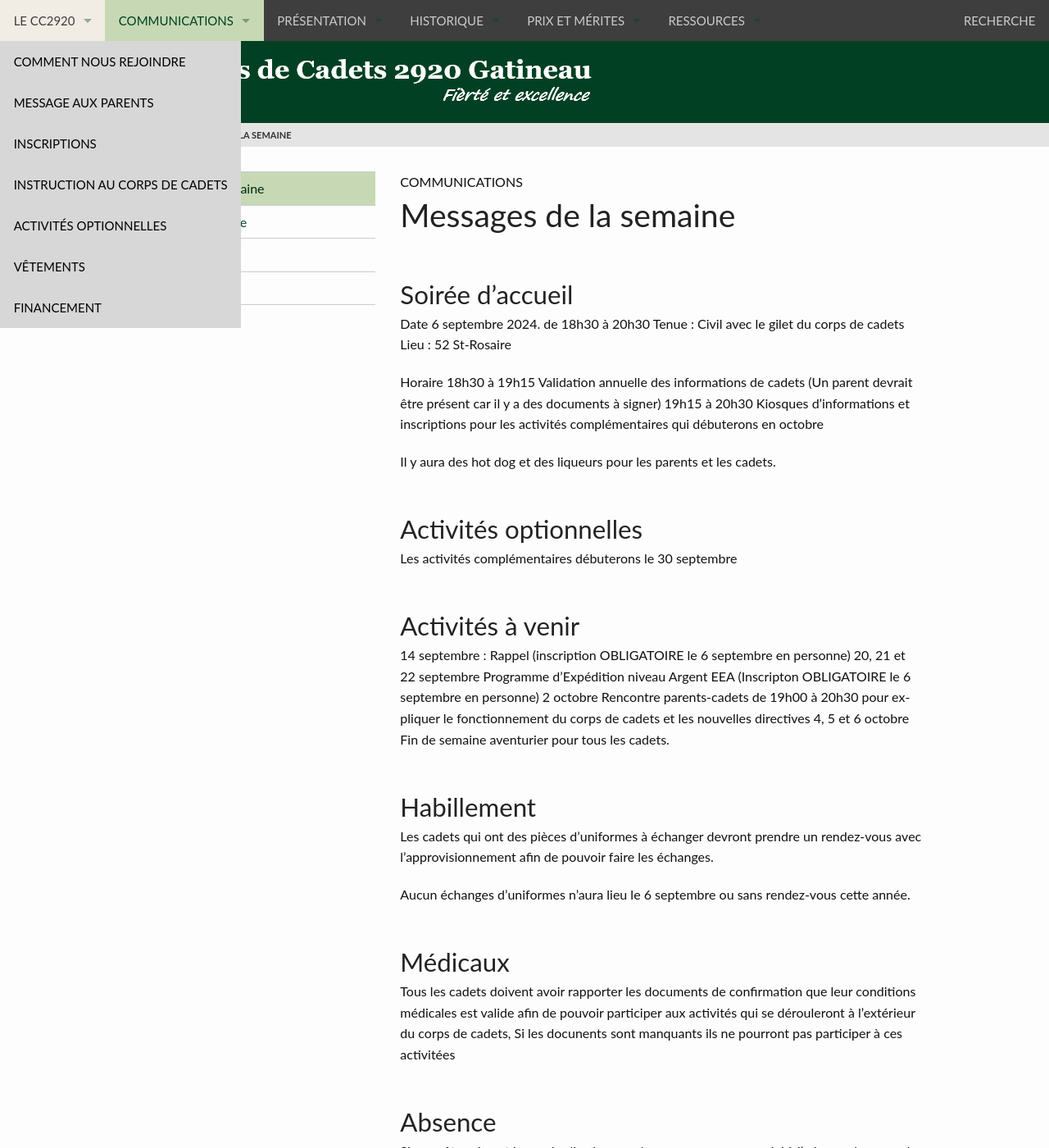
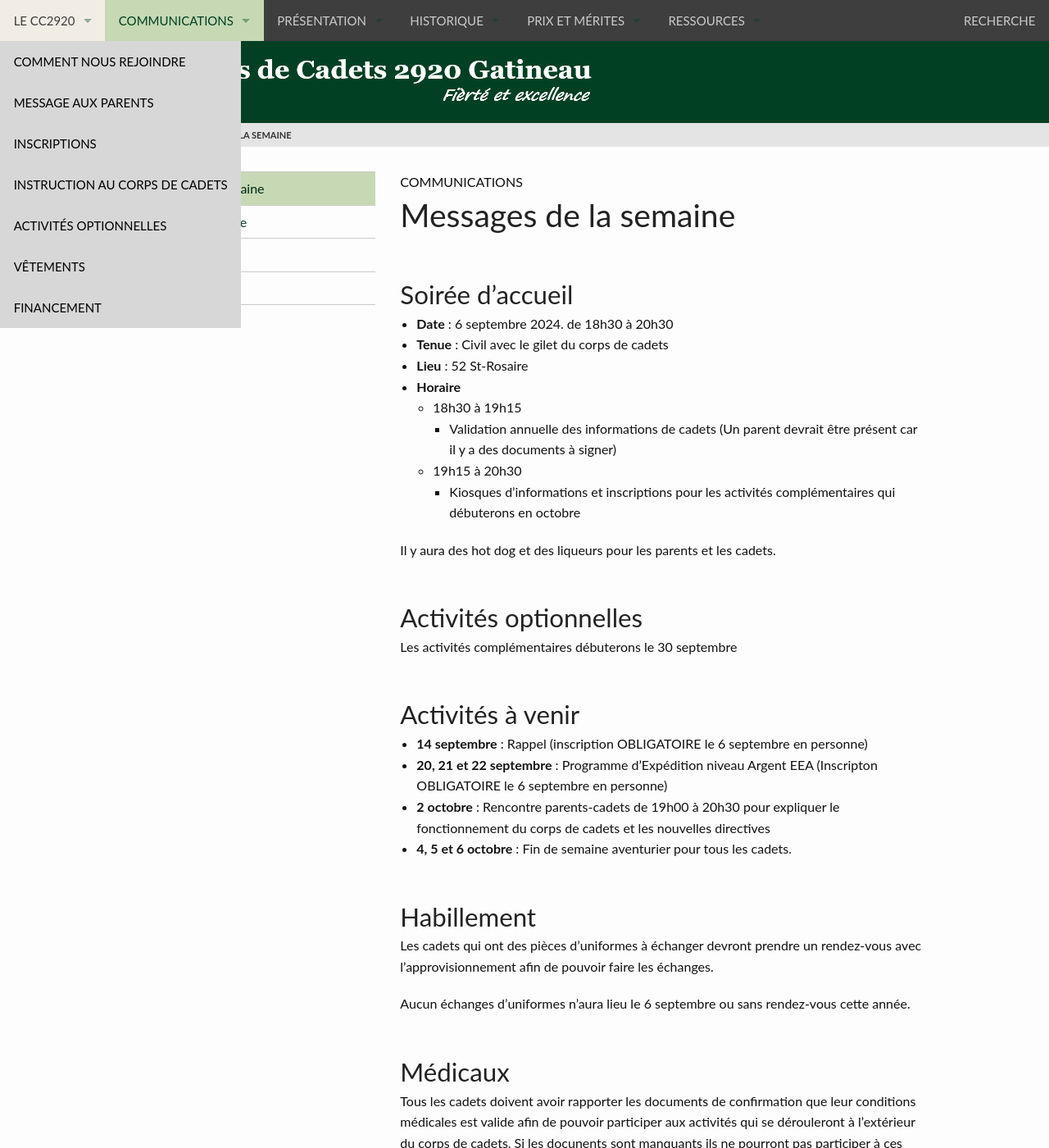
Before and after one commit to CC2920/web, a Jekyll site: the page built from _communications/messages.md, in a window 1280 px wide and 1400 px high. Shown: the whole window at 82% size. Built offline with Jekyll 4.4.1, drawn with Linux system fonts in a browser that asks for light colours.

Commit message:
Arranger le format du texte qui ne s'affichait pas comme il faut sur le site

```diff
--- a/_communications/messages.md
+++ b/_communications/messages.md
@@ -5,13 +5,14 @@ layout: "messages"
 
 ## Soirée d'accueil
 
-Date  6 septembre 2024. de 18h30 à 20h30
-Tenue : Civil avec le gilet du corps de cadets
-Lieu : 52 St-Rosaire
-
-Horaire
-18h30 à 19h15 Validation annuelle des informations de cadets (Un parent devrait être présent car il y a des documents à signer)
-19h15 à 20h30 Kiosques d'informations et inscriptions pour les activités complémentaires qui débuterons en octobre
+- **Date** : 6 septembre 2024. de 18h30 à 20h30
+- **Tenue** : Civil avec le gilet du corps de cadets
+- **Lieu** : 52 St-Rosaire
+- **Horaire**
+  - 18h30 à 19h15
+    - Validation annuelle des informations de cadets (Un parent devrait être présent car il y a des documents à signer)
+  - 19h15 à 20h30
+    - Kiosques d'informations et inscriptions pour les activités complémentaires qui débuterons en octobre
 
 Il y aura des hot dog et des liqueurs pour les parents et les cadets.
 
@@ -22,10 +23,10 @@ Les activités complémentaires débuterons le 30 septembre
 
 ## Activités à venir
 
-14 septembre : Rappel (inscription OBLIGATOIRE le 6 septembre en personne)
-20, 21 et 22 septembre Programme d'Expédition niveau Argent EEA  (Inscripton OBLIGATOIRE le 6 septembre en personne)
-2 octobre Rencontre parents-cadets de 19h00 à 20h30 pour expliquer le fonctionnement du corps de cadets et les nouvelles directives
-4, 5 et 6 octobre Fin de semaine aventurier pour tous les cadets.
+- **14 septembre** : Rappel (inscription OBLIGATOIRE le 6 septembre en personne)
+- **20, 21 et 22 septembre** : Programme d'Expédition niveau Argent EEA  (Inscripton OBLIGATOIRE le 6 septembre en personne)
+- **2 octobre** : Rencontre parents-cadets de 19h00 à 20h30 pour expliquer le fonctionnement du corps de cadets et les nouvelles directives
+- **4, 5 et 6 octobre** : Fin de semaine aventurier pour tous les cadets.
 
 ## Habillement
 
```
